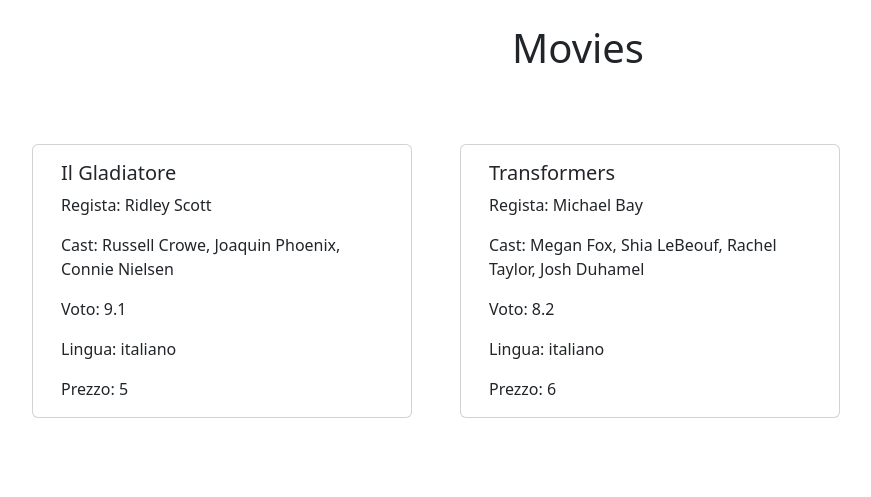
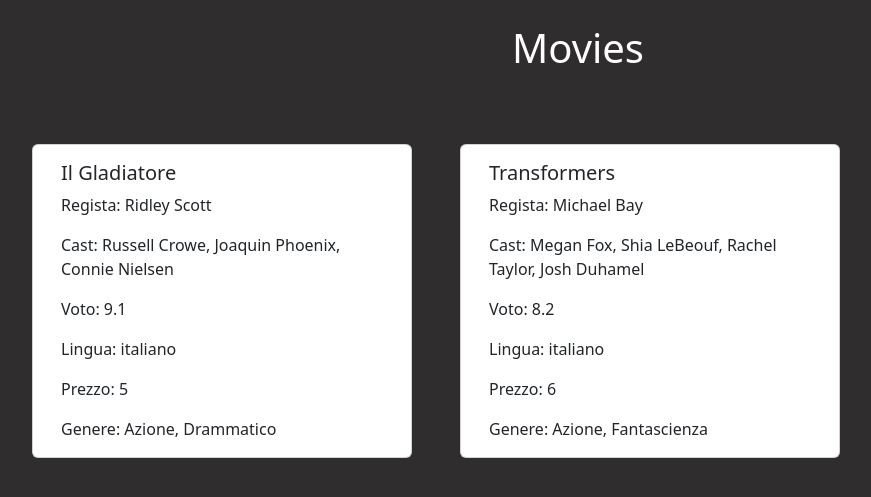
Before and after one commit to dario-bennardino/php-oop-1, a PHP site: page / in a window 1280 px wide. Shown: the top 497 px of the page, without its empty margins (62-933 px from the left). Run offline with PHP 8.4, Linux system fonts and the light colour scheme.

Commit message:
[add] esercizio completo più bonus

```diff
--- /dev/null
+++ b/CSS/style.css
@@ -0,0 +1,3 @@
+body {
+    background-color: rgb(47, 45, 45);
+}
--- a/Model/Movie.php
+++ b/Model/Movie.php
@@ -8,8 +8,9 @@ class Movie
     public $voto;
     public $lingua;
     public $price;
+    public $genere;
 
-    public function __construct(string $_name, string $_regista, array $_cast, float $_voto, string $_lingua, float $_price)
+    public function __construct(string $_name, string $_regista, array $_cast, float $_voto, string $_lingua, float $_price, array $_genere)
     {
         $this->nome = $_name;
         $this->regista = $_regista;
@@ -17,6 +18,7 @@ class Movie
         $this->voto = $_voto;
         $this->lingua = $_lingua;
         $this->price = $_price;
+        $this->genere = $_genere;
     }
 
     public function getInfoPrice()
@@ -35,4 +37,9 @@ class Movie
     {
         return implode(', ', $this->cast);
     }
+
+    public function getFullGenre()
+    {
+        return implode(', ', $this->genere);
+    }
 }
--- a/index.php
+++ b/index.php
@@ -2,9 +2,9 @@
 
 require_once __DIR__ . '/Model/Movie.php';
 
-$il_gladiatore = new Movie('Il Gladiatore', 'Ridley Scott', ['Russell Crowe', 'Joaquin Phoenix', 'Connie Nielsen'], 9.10, 'italiano', 5.00);
+$il_gladiatore = new Movie('Il Gladiatore', 'Ridley Scott', ['Russell Crowe', 'Joaquin Phoenix', 'Connie Nielsen'], 9.10, 'italiano', 5.00, ['Azione', 'Drammatico']);
 
-$transformers = new Movie('Transformers', 'Michael Bay', ['Megan Fox', 'Shia LeBeouf', 'Rachel Taylor', 'Josh Duhamel'], 8.20, 'italiano', 6.00);
+$transformers = new Movie('Transformers', 'Michael Bay', ['Megan Fox', 'Shia LeBeouf', 'Rachel Taylor', 'Josh Duhamel'], 8.20, 'italiano', 6.00, ['Azione', 'Fantascienza']);
 
 $movies = [$il_gladiatore, $transformers];
 
@@ -22,11 +22,13 @@ $movies = [$il_gladiatore, $transformers];
     <title>php-oop-1</title>
     <!-- BOOTSTRAP -->
     <link href="https://cdn.jsdelivr.net/npm/bootstrap@5.3.3/dist/css/bootstrap.min.css" rel="stylesheet" integrity="sha384-QWTKZyjpPEjISv5WaRU9OFeRpok6YctnYmDr5pNlyT2bRjXh0JMhjY6hW+ALEwIH" crossorigin="anonymous">
+    <!-- CSS -->
+    <link rel="stylesheet" href="./CSS/style.css">
 </head>
 
 <body>
     <div class="container my-4 ">
-        <h1 class="text-center">Movies</h1>
+        <h1 class="text-center text-white">Movies</h1>
 
         <div class="row row-cols-3 my-5 ">
             <!-- <div class="movie">
@@ -46,6 +48,8 @@ $movies = [$il_gladiatore, $transformers];
                         <p class="card-text">Voto: <?php echo $movie->voto ?></p>
                         <p class="card-text">Lingua: <?php echo $movie->lingua ?></p>
                         <p class="card-text">Prezzo: <?php echo $movie->price ?></p>
+                        <p class="card-text">Genere: <?php echo $movie->getFullGenre() ?></p>
+
                     </div>
                 </div>
             <?php endforeach; ?>
```
